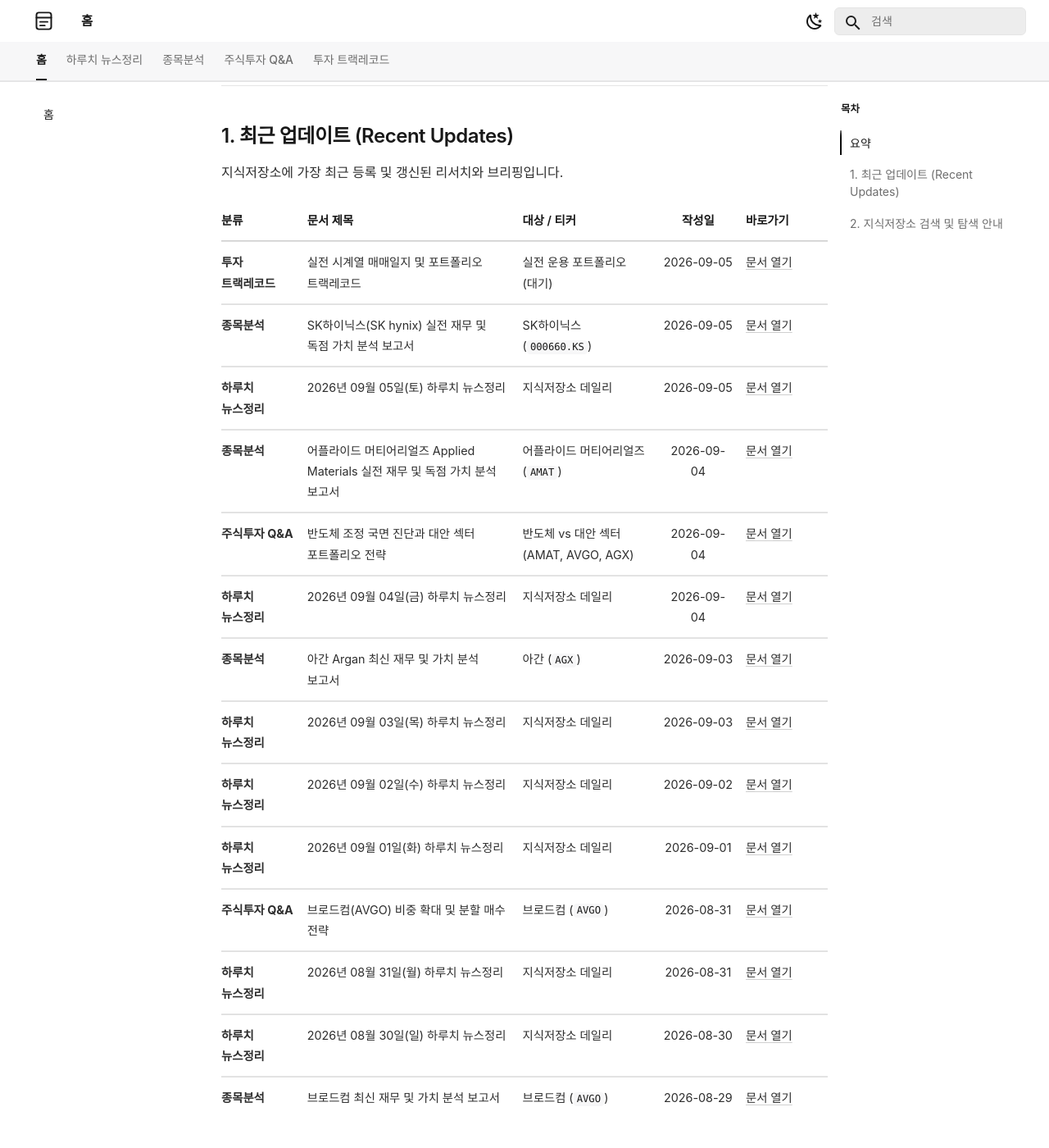
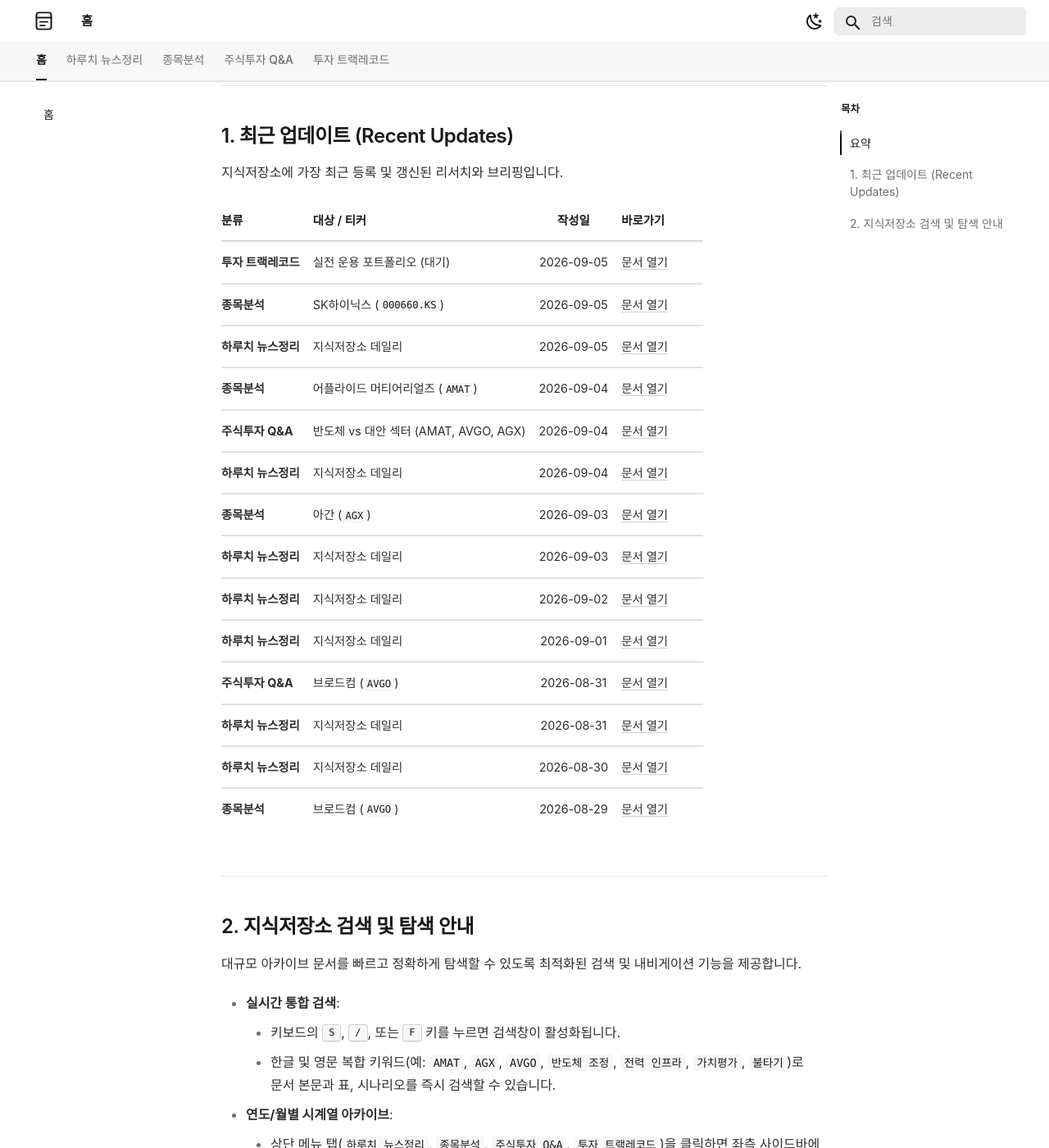
Before and after one commit to ju-sic/ju-sic.github.io, an MkDocs documentation site: the page built from docs/index.md, in a window 1280 px wide and 1400 px high, scrolled down 674 px. Shown: the whole window at 82% size. Built offline with MkDocs 1.6.1 and Material for MkDocs 9.7.7, drawn with Linux system fonts in a browser that asks for light colours; some web fonts are replaced; a script that is not in the unit is left out; some of the changed text lies outside the part shown.

Commit message:
홈 문서 업데이트 반영

```diff
--- a/docs/index.md
+++ b/docs/index.md
@@ -4,12 +4,12 @@
 
 ## 요약
 
-| 대분류 | 주요 다룸 분야 | 탐색 가이드 | 바로가기 |
-| :--- | :--- | :--- | :--- |
-| **하루치 뉴스정리** | 일자별 핵심 시장 뉴스 팩트 체크, 금리·매크로 변수 영향도, 시나리오 분석 | 상단 탭 및 좌측 연도/월별 계층 | [뉴스 아카이브 이동](news/2026/09/05.md) |
-| **종목분석** | HBM 공급망 독점·엔비디아 동맹, 전공정 장비 포트폴리오 1위, AI 전력 EPC, 맞춤형 ASIC | 상단 탭 및 좌측 연도/월별 계층 | [종목 리서치 이동](stocks/2026/09/sk-hynix.md) |
-| **주식투자 Q&A** | 포트폴리오 비중 조절 상담, 반도체 조정 국면 진단 및 대안 섹터(전력 EPC·SW) 배분 전략 Q&A | 상단 탭 및 좌측 연도/월별 계층 | [질문 아카이브 이동](questions/2026/09/semiconductor-vs-other-sectors.md) |
-| **투자 트랙레코드** | 실전 체결가·청산 손익 시계열 기록, 포트폴리오 승률 및 누적 수익률, 종목별 매매 복기 | 상단 탭 및 시계열 타임라인 | [트랙레코드 이동](records/2026/trade-track-record.md) |
+| 대분류 | 주요 다룸 분야 | 바로가기 |
+| :--- | :--- | :--- |
+| **하루치 뉴스정리** | 일자별 핵심 시장 뉴스 팩트 체크, 금리·매크로 변수 영향도, 시나리오 분석 | [뉴스 아카이브 이동](news/2026/09/05.md) |
+| **종목분석** | HBM 공급망 독점·엔비디아 동맹, 전공정 장비 포트폴리오 1위, AI 전력 EPC, 맞춤형 ASIC | [종목 리서치 이동](stocks/2026/09/sk-hynix.md) |
+| **주식투자 Q&A** | 포트폴리오 비중 조절 상담, 반도체 조정 국면 진단 및 대안 섹터(전력 EPC·SW) 배분 전략 Q&A | [질문 아카이브 이동](questions/2026/09/semiconductor-vs-other-sectors.md) |
+| **투자 트랙레코드** | 실전 체결가·청산 손익 시계열 기록, 포트폴리오 승률 및 누적 수익률, 종목별 매매 복기 | [트랙레코드 이동](records/2026/trade-track-record.md) |
 
 ---
 
@@ -17,22 +17,22 @@
 
 지식저장소에 가장 최근 등록 및 갱신된 리서치와 브리핑입니다.
 
-| 분류 | 문서 제목 | 대상 / 티커 | 작성일 | 바로가기 |
-| :--- | :--- | :--- | :---: | :--- |
-| **투자 트랙레코드** | 실전 시계열 매매일지 및 포트폴리오 트랙레코드 | 실전 운용 포트폴리오 (대기) | 2026-09-05 | [문서 열기](records/2026/trade-track-record.md) |
-| **종목분석** | SK하이닉스(SK hynix) 실전 재무 및 독점 가치 분석 보고서 | SK하이닉스 (`000660.KS`) | 2026-09-05 | [문서 열기](stocks/2026/09/sk-hynix.md) |
-| **하루치 뉴스정리** | 2026년 09월 05일(토) 하루치 뉴스정리 | 지식저장소 데일리 | 2026-09-05 | [문서 열기](news/2026/09/05.md) |
-| **종목분석** | 어플라이드 머티어리얼즈 Applied Materials 실전 재무 및 독점 가치 분석 보고서 | 어플라이드 머티어리얼즈 (`AMAT`) | 2026-09-04 | [문서 열기](stocks/2026/09/applied-materials.md) |
-| **주식투자 Q&A** | 반도체 조정 국면 진단과 대안 섹터 포트폴리오 전략 | 반도체 vs 대안 섹터 (AMAT, AVGO, AGX) | 2026-09-04 | [문서 열기](questions/2026/09/semiconductor-vs-other-sectors.md) |
-| **하루치 뉴스정리** | 2026년 09월 04일(금) 하루치 뉴스정리 | 지식저장소 데일리 | 2026-09-04 | [문서 열기](news/2026/09/04.md) |
-| **종목분석** | 아간 Argan 최신 재무 및 가치 분석 보고서 | 아간 (`AGX`) | 2026-09-03 | [문서 열기](stocks/2026/09/argan.md) |
-| **하루치 뉴스정리** | 2026년 09월 03일(목) 하루치 뉴스정리 | 지식저장소 데일리 | 2026-09-03 | [문서 열기](news/2026/09/03.md) |
-| **하루치 뉴스정리** | 2026년 09월 02일(수) 하루치 뉴스정리 | 지식저장소 데일리 | 2026-09-02 | [문서 열기](news/2026/09/02.md) |
-| **하루치 뉴스정리** | 2026년 09월 01일(화) 하루치 뉴스정리 | 지식저장소 데일리 | 2026-09-01 | [문서 열기](news/2026/09/01.md) |
-| **주식투자 Q&A** | 브로드컴(AVGO) 비중 확대 및 분할 매수 전략 | 브로드컴 (`AVGO`) | 2026-08-31 | [문서 열기](questions/2026/08/broadcom-position-strategy.md) |
-| **하루치 뉴스정리** | 2026년 08월 31일(월) 하루치 뉴스정리 | 지식저장소 데일리 | 2026-08-31 | [문서 열기](news/2026/08/31.md) |
-| **하루치 뉴스정리** | 2026년 08월 30일(일) 하루치 뉴스정리 | 지식저장소 데일리 | 2026-08-30 | [문서 열기](news/2026/08/30.md) |
-| **종목분석** | 브로드컴 최신 재무 및 가치 분석 보고서 | 브로드컴 (`AVGO`) | 2026-08-29 | [문서 열기](stocks/2026/08/broadcom.md) |
+| 분류 | 대상 / 티커 | 작성일 | 바로가기 |
+| :--- | :--- | :---: | :--- |
+| **투자 트랙레코드** | 실전 운용 포트폴리오 (대기) | 2026-09-05 | [문서 열기](records/2026/trade-track-record.md) |
+| **종목분석** | SK하이닉스 (`000660.KS`) | 2026-09-05 | [문서 열기](stocks/2026/09/sk-hynix.md) |
+| **하루치 뉴스정리** | 지식저장소 데일리 | 2026-09-05 | [문서 열기](news/2026/09/05.md) |
+| **종목분석** | 어플라이드 머티어리얼즈 (`AMAT`) | 2026-09-04 | [문서 열기](stocks/2026/09/applied-materials.md) |
+| **주식투자 Q&A** | 반도체 vs 대안 섹터 (AMAT, AVGO, AGX) | 2026-09-04 | [문서 열기](questions/2026/09/semiconductor-vs-other-sectors.md) |
+| **하루치 뉴스정리** | 지식저장소 데일리 | 2026-09-04 | [문서 열기](news/2026/09/04.md) |
+| **종목분석** | 아간 (`AGX`) | 2026-09-03 | [문서 열기](stocks/2026/09/argan.md) |
+| **하루치 뉴스정리** | 지식저장소 데일리 | 2026-09-03 | [문서 열기](news/2026/09/03.md) |
+| **하루치 뉴스정리** | 지식저장소 데일리 | 2026-09-02 | [문서 열기](news/2026/09/02.md) |
+| **하루치 뉴스정리** | 지식저장소 데일리 | 2026-09-01 | [문서 열기](news/2026/09/01.md) |
+| **주식투자 Q&A** | 브로드컴 (`AVGO`) | 2026-08-31 | [문서 열기](questions/2026/08/broadcom-position-strategy.md) |
+| **하루치 뉴스정리** | 지식저장소 데일리 | 2026-08-31 | [문서 열기](news/2026/08/31.md) |
+| **하루치 뉴스정리** | 지식저장소 데일리 | 2026-08-30 | [문서 열기](news/2026/08/30.md) |
+| **종목분석** | 브로드컴 (`AVGO`) | 2026-08-29 | [문서 열기](stocks/2026/08/broadcom.md) |
 
 ---
 
```
